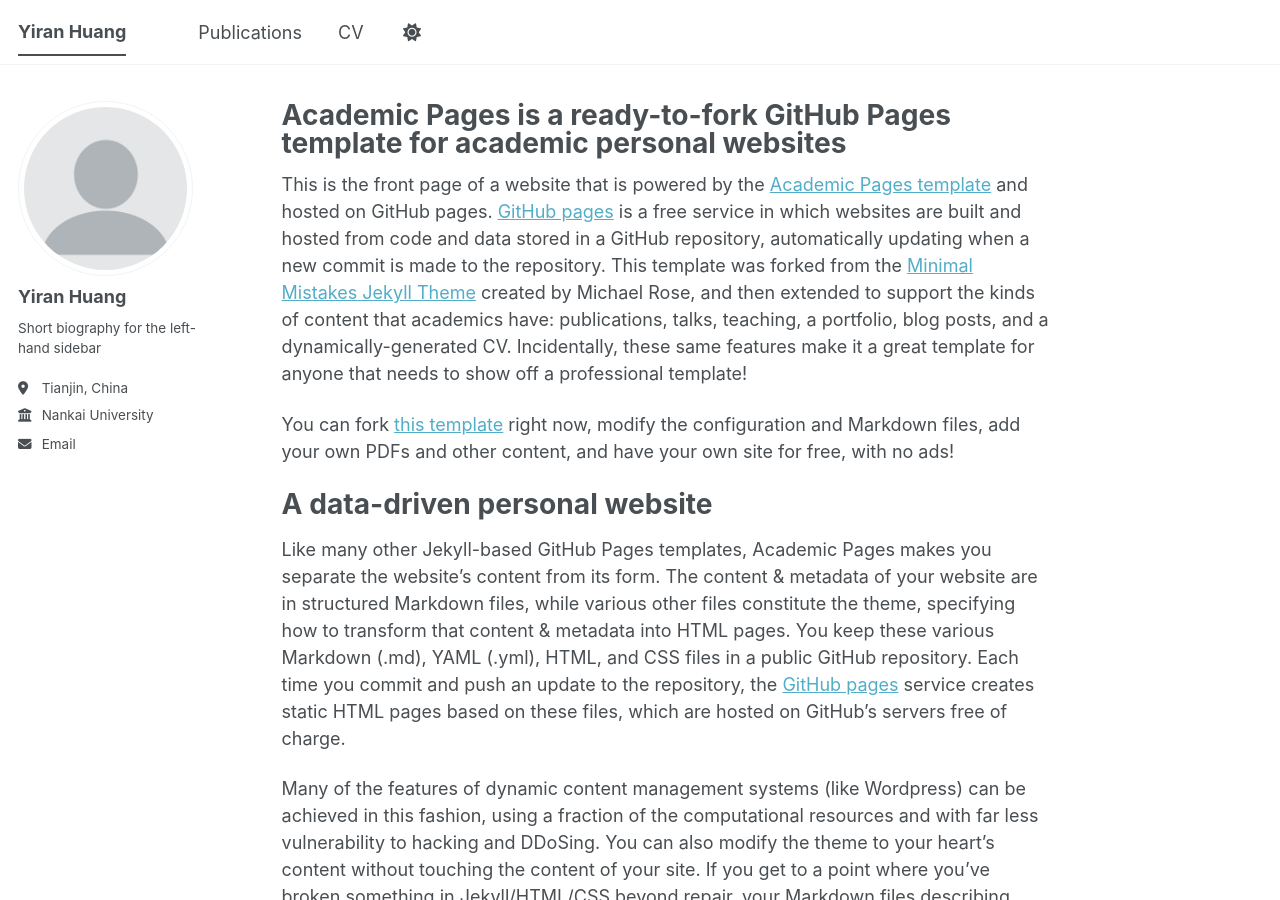
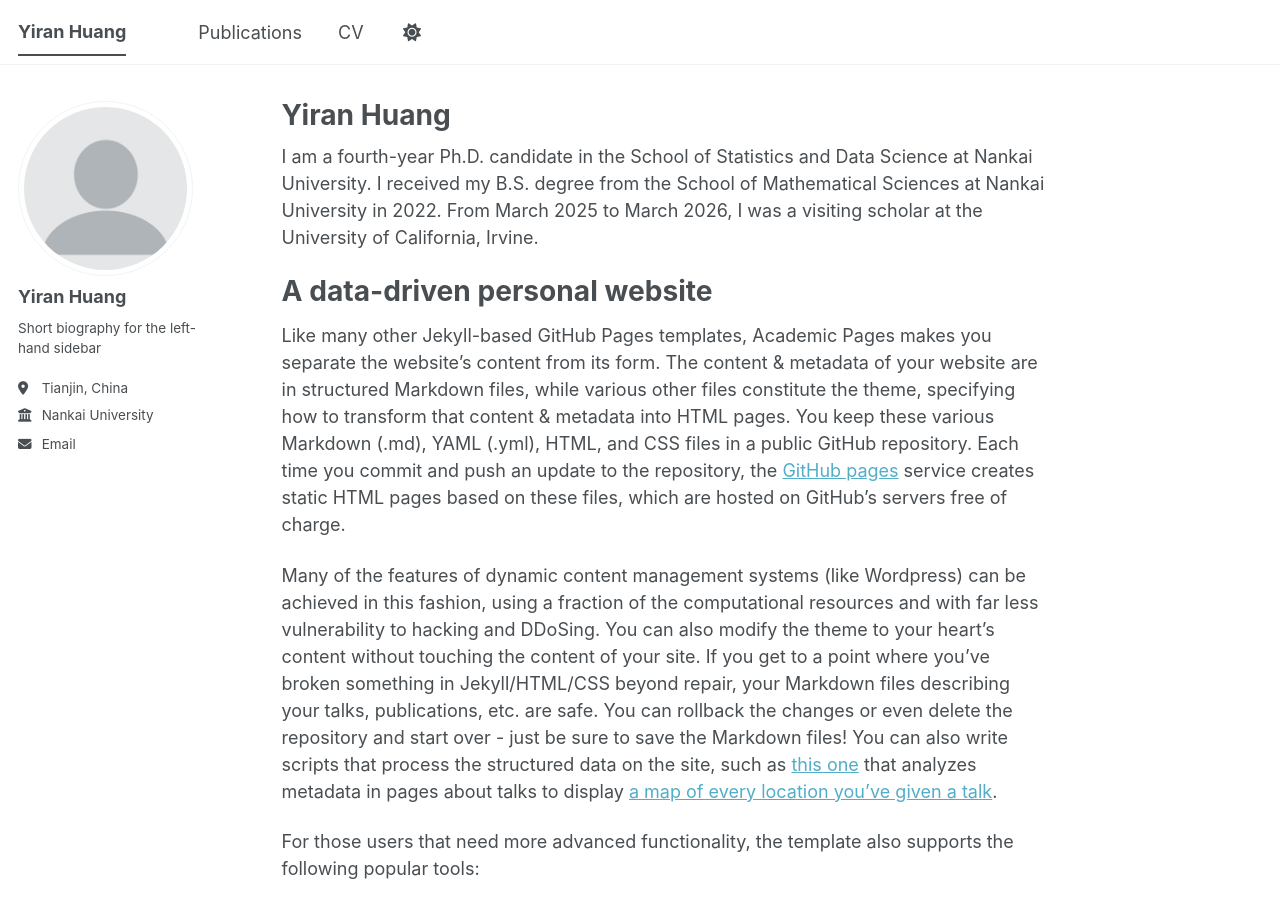
Before and after one commit to Yiran-Huang/Yiran-Huang.github.io, a Jekyll site: the page built from _pages/about.md, in a window 1280 px wide and 900 px high. Built offline with Jekyll 4.4.1, drawn with Linux system fonts in a browser that asks for light colours; a script bundle is joined from its source files by our own code; library files that are not in the unit come from our copies.

Commit message:
Update about.md

```diff
--- a/_pages/about.md
+++ b/_pages/about.md
@@ -1,15 +1,13 @@
 ---
 permalink: /
-title: "Academic Pages is a ready-to-fork GitHub Pages template for academic personal websites"
+title: "Yiran Huang"
 author_profile: true
 redirect_from:
   - /about/
   - /about.html
 ---
 
-This is the front page of a website that is powered by the [Academic Pages template](https://github.com/academicpages/academicpages.github.io) and hosted on GitHub pages. [GitHub pages](https://pages.github.com) is a free service in which websites are built and hosted from code and data stored in a GitHub repository, automatically updating when a new commit is made to the repository. This template was forked from the [Minimal Mistakes Jekyll Theme](https://mmistakes.github.io/minimal-mistakes/) created by Michael Rose, and then extended to support the kinds of content that academics have: publications, talks, teaching, a portfolio, blog posts, and a dynamically-generated CV. Incidentally, these same features make it a great template for anyone that needs to show off a professional template!
-
- You can fork [this template](https://github.com/academicpages/academicpages.github.io) right now, modify the configuration and Markdown files, add your own PDFs and other content, and have your own site for free, with no ads!
+I am a fourth-year Ph.D. candidate in the School of Statistics and Data Science at Nankai University. I received my B.S. degree from the School of Mathematical Sciences at Nankai University in 2022. From March 2025 to March 2026, I was a visiting scholar at the University of California, Irvine.
 
 A data-driven personal website
 ======
```
